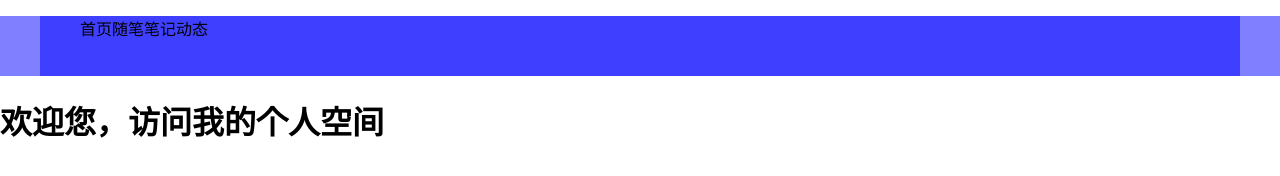
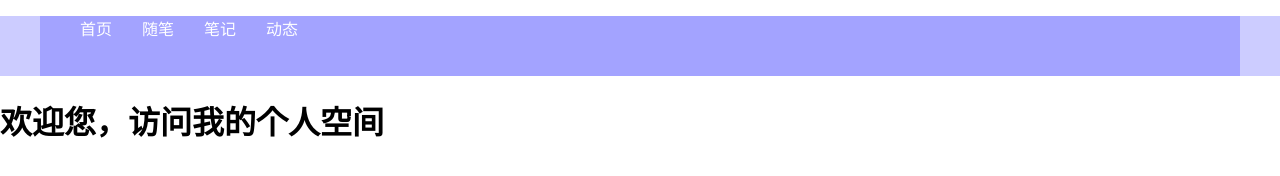
Before and after one commit to mygithub-web/mysite.github.io, a plain HTML site: page index.html in a window 1280 px wide. Drawn offline with Linux system fonts and the light colour scheme.

Commit message:
Update index.html

```diff
--- a/index.html
+++ b/index.html
@@ -8,22 +8,27 @@
         个人空间
     </title>
     <style>
-        body{
+        html,body{
             margin:0;
             padding:0;
         }
        .header{
            width:100%;
            height:60px;
-           background-color:rgba(0,0,255,0.5)
+           background-color:rgba(0,0,255,0.2)
         }
         .header .header_center{
-            background-color:rgba(0,0,255,0.5);
+            background-color:rgba(0,0,255,0.2);
             width:1200px;
             height:100%;
             margin:0 auto;
         }
+        .header .header_center ul{
+            height:100%;
+        }
         .header .header_center ul > li{
+            margin-right:30px;
+            color:#fff;
             list-style: none;
             cursor: pointer;
             float:left;
```
